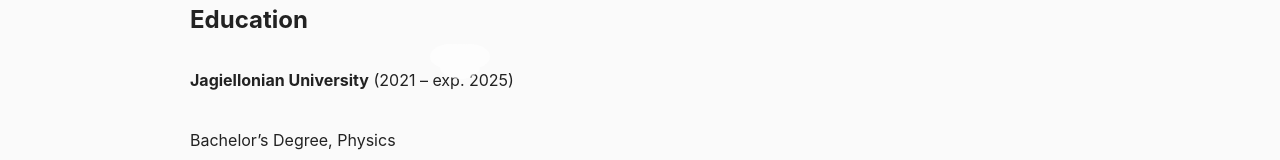
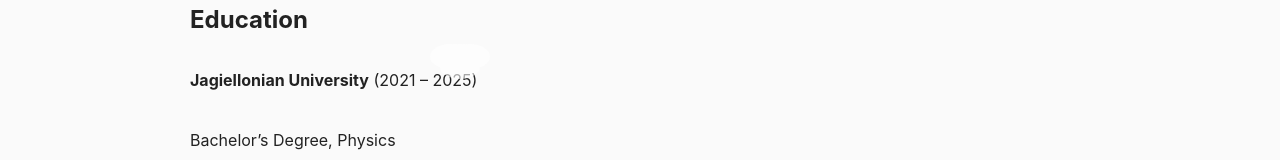
Before and after one commit to aleksygluchow/project03, a Next.js app: page /about in a window 1280 px wide. Shown: the part 303-463 px from the top of the page. Built offline with nearby package versions, Linux system fonts and the light colour scheme.

Commit message:
adding to the cv

```diff
--- a/src/pages/about.js
+++ b/src/pages/about.js
@@ -18,7 +18,7 @@ export default function About() {
       <hr />
       <h2>Education</h2>
       <div style={{ position: 'relative', display: 'inline-block', marginBottom: '0.5rem' }}>
-  <p><strong>Jagiellonian University</strong> (2021 – exp. 2025)</p>
+  <p><strong>Jagiellonian University</strong> (2021 – 2025)</p>
   <div style={{
     position: 'absolute',
     top: '-10px',
```
